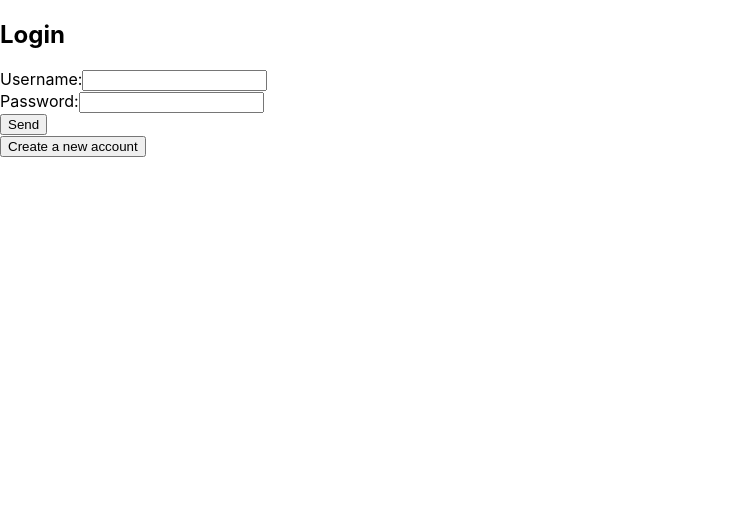
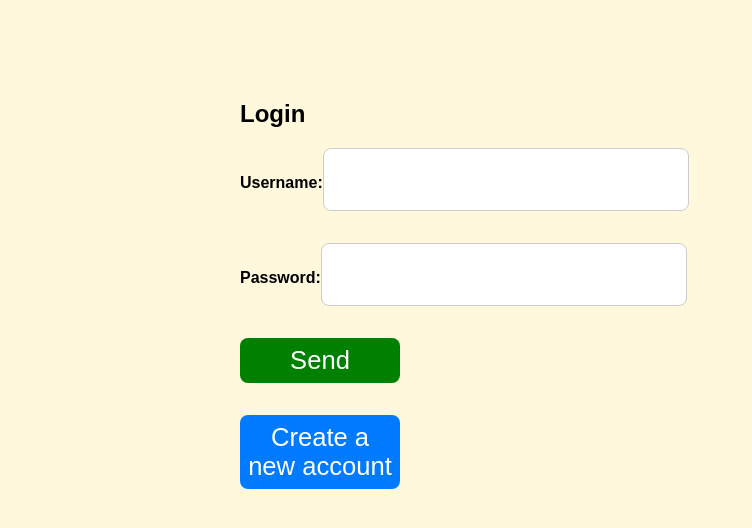
Before and after one commit to BlasBoca/rampupCirilla, a React (Create React App) app in the folder rampup/: page / in a window 1280 px wide. Shown: the top 528 px of the page, without its empty margins (0-752 px from the left). Built offline with nearby package versions, Linux system fonts and the light colour scheme.

Commit message:
mas tuneado

```diff
--- a/rampup/src/App.css
+++ b/rampup/src/App.css
@@ -1,4 +1,71 @@
 .App {
-  text-align: center;
-  background-color: cornflowerblue;
+  max-width: 50rem;
+  margin: 0 auto;
+  padding: 5rem;
+  font-family: sans-serif;
 }
+
+body {
+  background-color: cornsilk;
+}
+
+form {
+  display: flex;
+  flex-direction: column;
+  gap: 1rem;
+  margin-bottom: 2rem;
+}
+
+label {
+  font-weight: bold;
+}
+
+input {
+  padding: 1rem;
+  border: 0.1rem solid #ccc;
+  border-radius: 0.5rem;
+  font-size: 1.6rem;
+  margin-right: 1rem;
+  margin-bottom: 1rem;
+}
+
+button {
+  padding: 0.5rem;
+  border: none;
+  border-radius: 0.5rem;
+  background-color: #007bff;
+  color: #fff;
+  font-size: 1.6rem;
+  cursor: pointer;
+  transition: background-color 0.2s ease-in-out;
+  width: 10rem;
+}
+
+button:hover {
+  background-color: #081694;
+}
+
+ul {
+  list-style: none;
+  padding: 0;
+  margin: 2rem;
+  display: grid;
+  grid-template-columns: repeat(4, 1fr);
+  grid-gap: 1rem;
+  border: 0.1rem solid #ccc;
+  border-radius: 0.5rem;
+  background-color: #e1f392;
+}
+
+ul li {
+  margin-bottom: 1rem;
+  margin-top: 1rem;
+  margin-left: 1rem;
+}
+
+.botonVerde {
+  background-color: green;
+}
+.botonRojo{
+  background-color: red;
+}
--- a/rampup/src/App.jsx
+++ b/rampup/src/App.jsx
@@ -1,6 +1,7 @@
 import React, { useState } from 'react';
 import { Login } from './Login';
 import { Register } from './Register';
+import './App.css';
 
 function App() {
   const [validCredentials, setValidCredentials] = useState([
@@ -129,7 +130,7 @@ function App() {
                 required
               />
             </div>
-            <button type="submit">Send</button>
+            <button className="botonVerde" type="submit">Send</button>
           </form>
 
           <div>
@@ -154,7 +155,7 @@ function App() {
               value={deleteID}
               onChange={(e) => setDeleteID(e.target.value)}
             ></input>
-            <button type="button" onClick={handleDelete}>
+            <button className="botonRojo" type="button" onClick={handleDelete}>
               Delete
             </button>
           </div>
@@ -170,7 +171,7 @@ function App() {
             ></input>
           </div>
 
-          <button onClick={() => setIsLoggedIn(false)}>Log out</button>
+          <button className="botonRojo" onClick={() => setIsLoggedIn(false)}>Log out</button>
         </div>
       )}
     </div>
--- a/rampup/src/Login.jsx
+++ b/rampup/src/Login.jsx
@@ -43,7 +43,7 @@ const Login = ({ handleLogin }) => {
           />
           {passwordError && <div className="error">{passwordError}</div>}
         </div>
-        <button type="submit">Send</button>
+        <button className="botonVerde" type="submit">Send</button>
       </form>
     </div>
   );
--- a/rampup/src/Register.jsx
+++ b/rampup/src/Register.jsx
@@ -55,7 +55,7 @@ const Register = ({ handleCreate }) => {
           />
           {passwordError && <div>{passwordError}</div>}
         </div>
-        <button type="submit" disabled={password.length < 8}>
+        <button className="botonVerde" type="submit" disabled={password.length < 8}>
           Create
         </button>
       </form>
```
